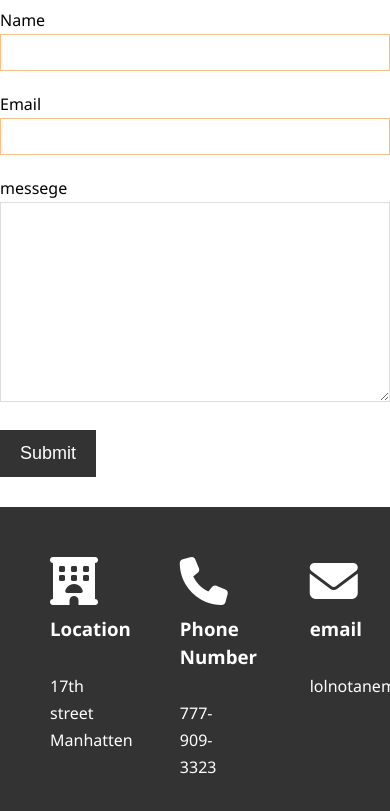
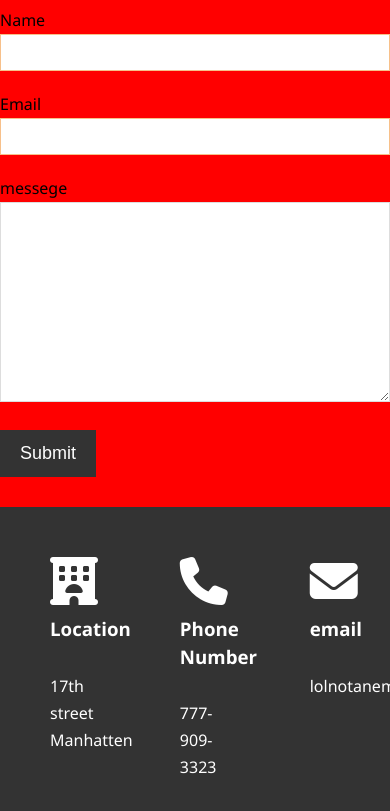
Before and after one commit to FlushingBaseball/Hotel, a plain HTML site: page contact.html in a window 390 px wide. Shown: the part 185-996 px from the top of the page. Drawn offline with Linux system fonts and the light colour scheme.

Commit message:
starting responsive design

```diff
--- a/css/style.css
+++ b/css/style.css
@@ -318,3 +318,11 @@ Utility classes
     outline: none;
     border-color: #f7c08a;
 }
+
+
+@media(max-width: 500px) {
+    body{
+    background: red;
+
+    }
+}
```
Also changed, not shown: 1 other file.
